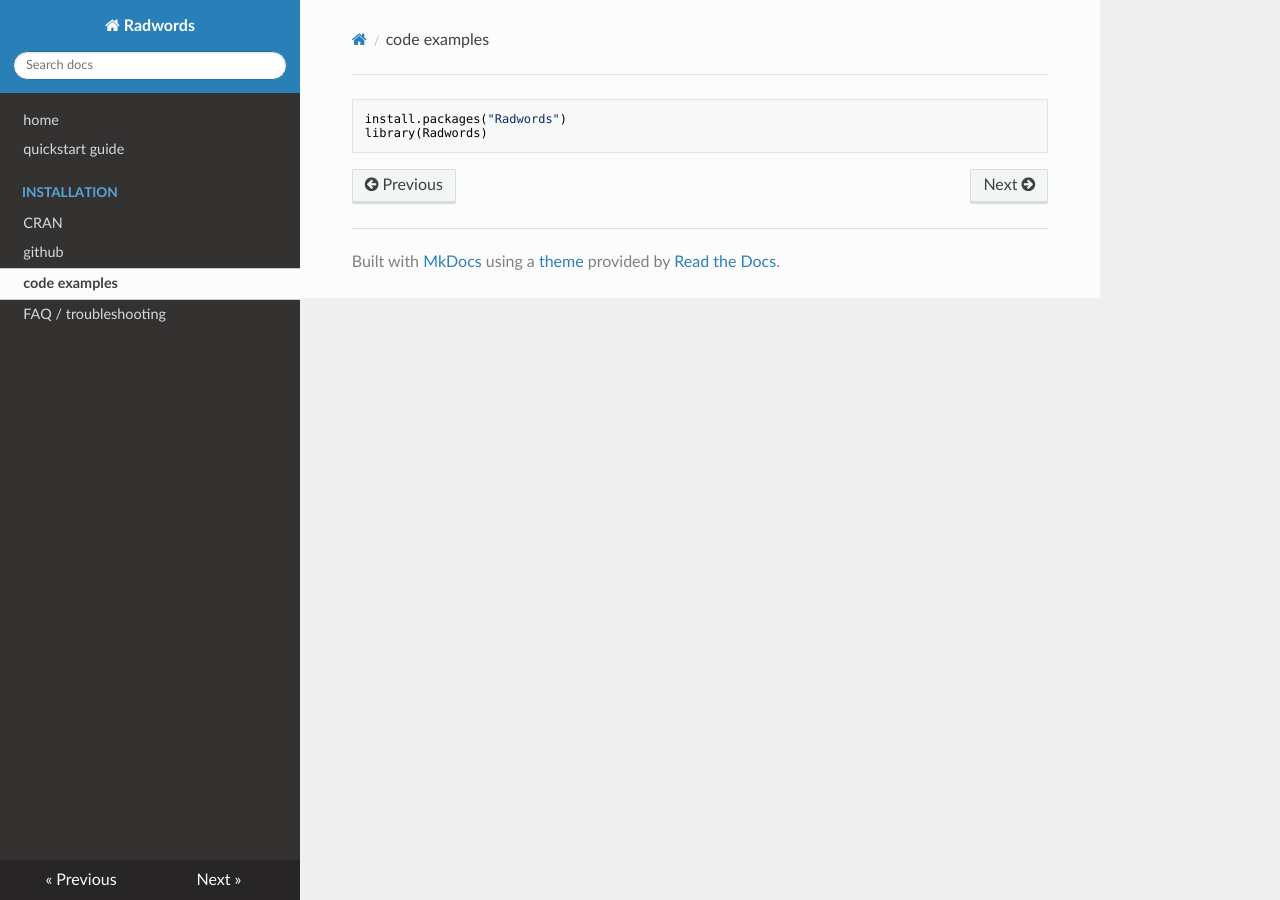
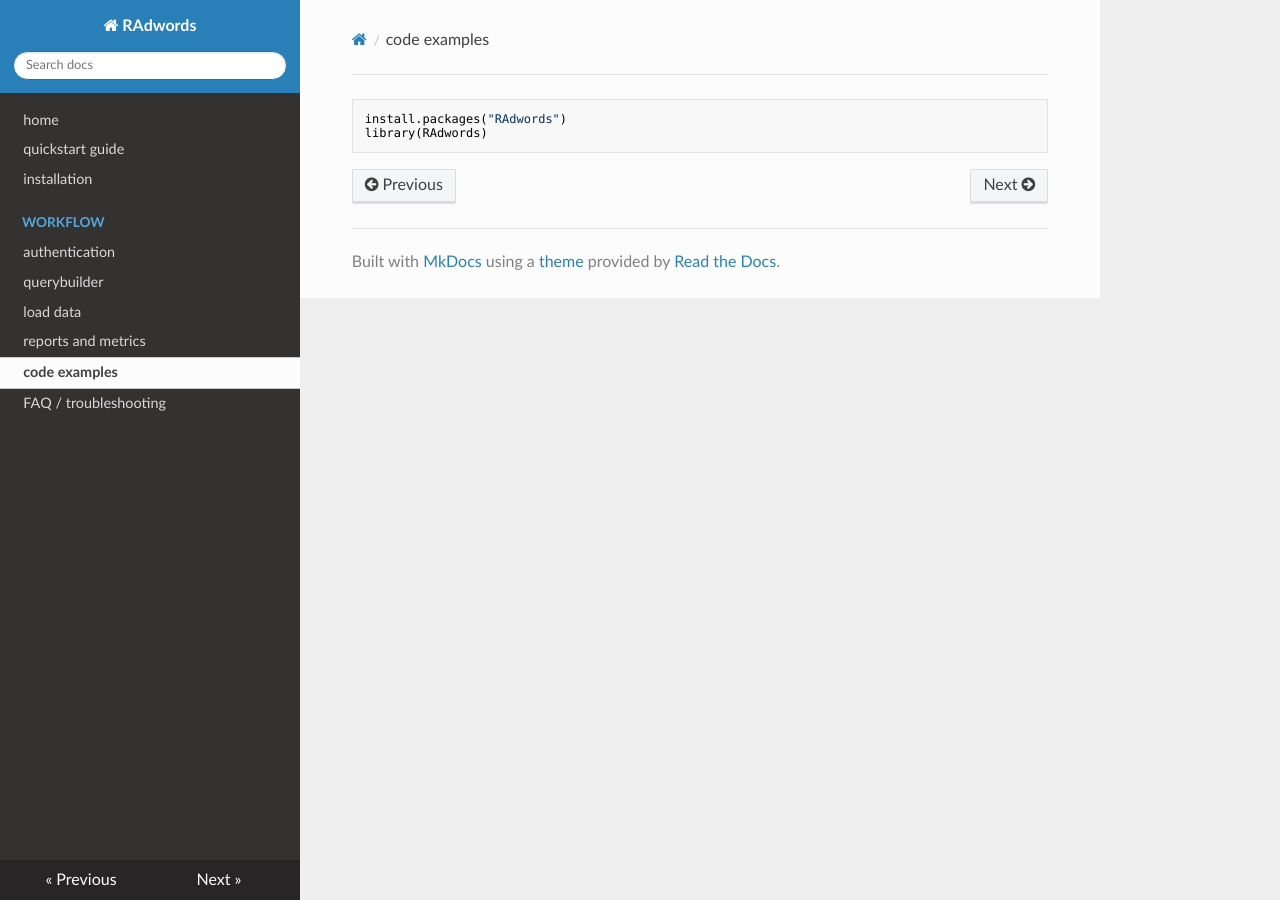
Before and after one commit to rstats-lab/radwords-docs, an MkDocs documentation site: the page built from docs/examples.md, in a window 1280 px wide. Built offline with MkDocs 1.6.1, drawn with Linux system fonts in a browser that asks for light colours; nearby versions of some CDN libraries; old or Windows-style settings are respelled for this version of MkDocs.

````diff
--- a/docs/examples.md
+++ b/docs/examples.md
@@ -1,4 +1,4 @@
 ```R
-install.packages("Radwords")
-library(Radwords)
+install.packages("RAdwords")
+library(RAdwords)
 ```
--- a/mkdocs.yml
+++ b/mkdocs.yml
@@ -1,10 +1,13 @@
-site_name: Radwords
+site_name: RAdwords
 pages:
 - home: index.md
 - quickstart guide: quickstart.md
-- installation:
-    - CRAN: cran.md
-    - github: github.md
+- installation: install.md
+- workflow:
+    - authentication: auth.md
+    - querybuilder: query.md
+    - load data: getdata.md
+    - reports and metrics: reports.md
 - code examples: examples.md
 - FAQ / troubleshooting: faq.md
 theme: readthedocs
````
Also changed, not shown: docs/install.md (added, +18 -0 lines), docs/auth.md (added), docs/cran.md (deleted), docs/getdata.md (added), docs/github.md (deleted), docs/query.md (added), docs/reports.md (added).
